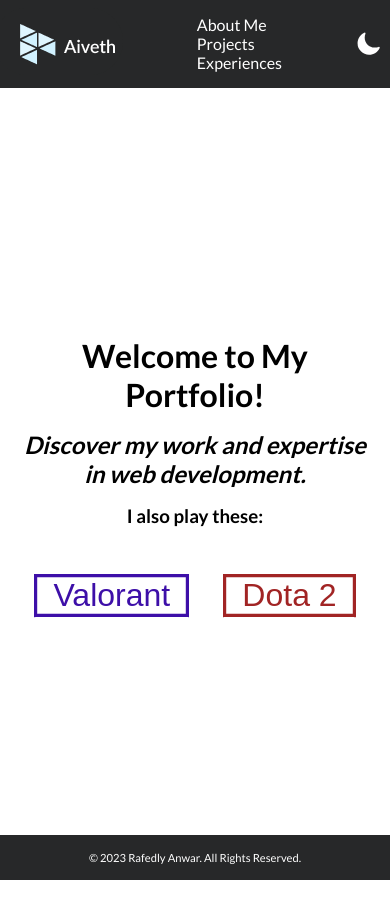
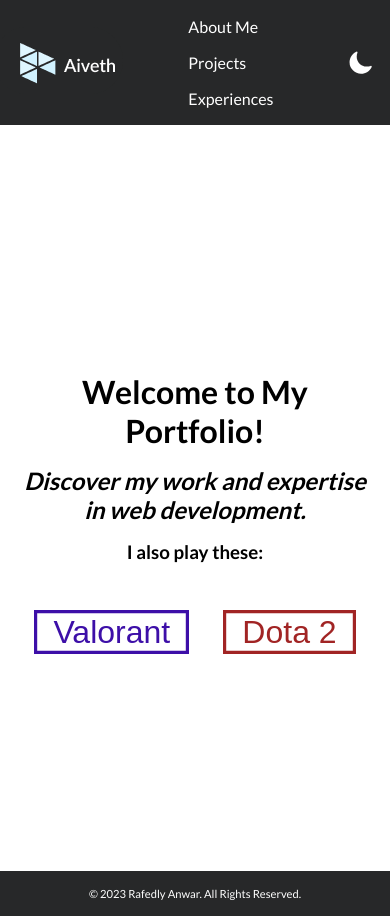
Before and after one commit to a1veth/aiveth, a plain HTML site: page index.html in a window 390 px wide. Before the commit the page ends 880 px from the top, so only its background shows below. Drawn offline with nearby package versions, Linux system fonts and the light colour scheme.

Commit message:
Add files via upload

```diff
--- a/styles.css
+++ b/styles.css
@@ -213,10 +213,12 @@ footer {
 
     .navbar a {
         font-size: auto;
+        margin: 1vh;
     }
 
     .mode-toggle label {
         font-size: auto;
+        margin: 1vh;
     }
 
     footer {
```
